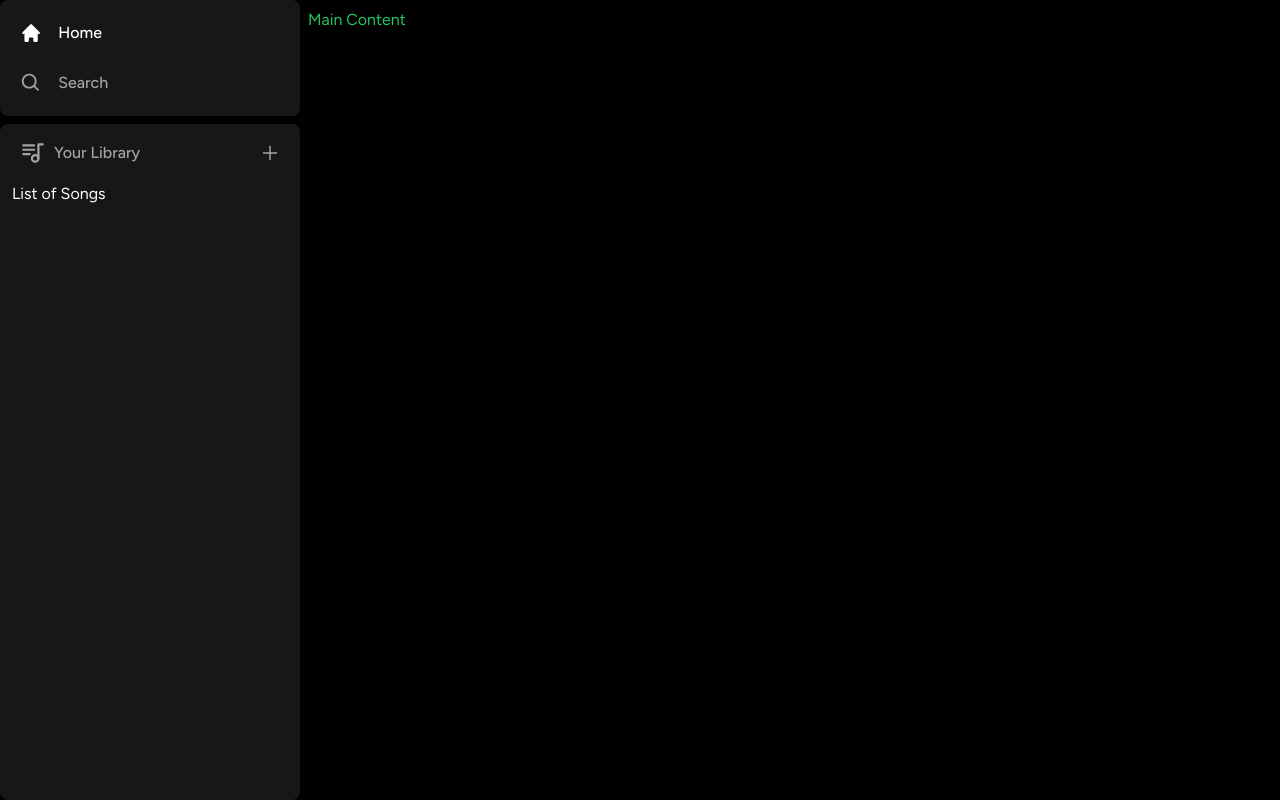
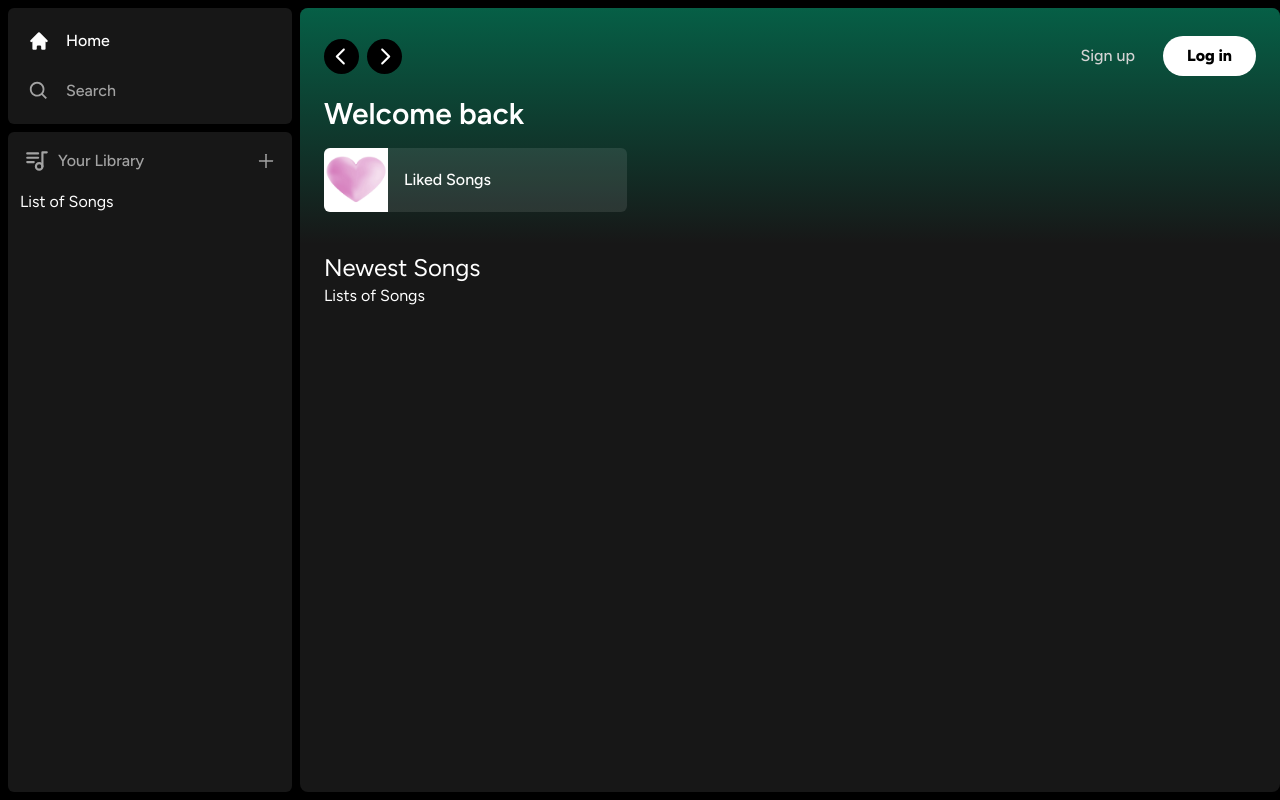
Before and after one commit to allanReyMacasaquit/la-musica, a Next.js app: page / in a window 1280 px wide. Built offline with nearby package versions, Linux system fonts and the light colour scheme.

Commit message:
Complete Layout

```diff
--- a/app/(site)/page.tsx
+++ b/app/(site)/page.tsx
@@ -1,3 +1,27 @@
+import Header from '@/components/Header';
+import ListItem from '@/components/ListItem';
+
 export default function Home() {
-	return <div className='text-green-500 mx-2'>Main Content</div>;
+	return (
+		<div className='bg-neutral-900 rounded-lg h-full w-full overflow-hidden overflow-y-hidden '>
+			<Header>
+				<div className='mb-2'>
+					<h1 className='text-white text-3xl font-semibold'>Welcome back</h1>
+					<div className='grid grid-cols-1 sm:grid-cols-2 xl:grid-cols-3 2xl:grid-cols-4 gap-3 mt-4'>
+						<ListItem
+							image='/images/liked.jpg'
+							name='Liked Songs'
+							href='Liked'
+						/>
+					</div>
+				</div>
+			</Header>
+			<div className='mt-2 mb-2 px-6'>
+				<div className='flex justify-between items-center'>
+					<h1 className='text-2xl text-white font-semi-bold'>Newest Songs</h1>
+				</div>
+				<div>Lists of Songs</div>
+			</div>
+		</div>
+	);
 }
--- a/components/Box.tsx
+++ b/components/Box.tsx
@@ -7,7 +7,7 @@
 function Box({ children, className }: BoxProps) {
 	return (
 		<div
-			className={twMerge(`bg-neutral-900 rounded-lg h-fit w-full`, className)}
+			className={twMerge(`bg-neutral-900 rounded-md h-fit w-full`, className)}
 		>
 			{children}
 		</div>
--- /dev/null
+++ b/components/Button.tsx
@@ -0,0 +1,25 @@
+import { forwardRef } from 'react';
+import { twMerge } from 'tailwind-merge';
+
+interface ButtonProps extends React.ButtonHTMLAttributes<HTMLButtonElement> {}
+
+const Button = forwardRef<HTMLButtonElement, ButtonProps>(
+	({ className, children, disabled, type = 'button', ...props }, ref) => {
+		return (
+			<button
+				type={type}
+				className={twMerge(
+					`w-full rounded-full bg-green-700 border-transparent px-3 py-3 disabled:cursor-not-allowed disabled:opacity-50 font-bold hover:opacity-75 transition`,
+					className
+				)}
+				disabled={disabled}
+				ref={ref}
+				{...props}
+			>
+				{children}
+			</button>
+		);
+	}
+);
+Button.displayName = 'Button';
+export default Button;
--- /dev/null
+++ b/components/Header.tsx
@@ -0,0 +1,80 @@
+'use client';
+
+import { useRouter } from 'next/navigation';
+import { BiSearch } from 'react-icons/bi';
+import { HiHome } from 'react-icons/hi';
+import { RxCaretLeft, RxCaretRight } from 'react-icons/rx';
+import { twMerge } from 'tailwind-merge';
+import Button from './Button';
+
+interface HeaderProps {
+	children: React.ReactNode;
+	className?: string;
+}
+
+function Header({ children, className }: HeaderProps) {
+	const router = useRouter();
+
+	const handleLogout = () => {
+		//Logout Functionality
+	};
+	return (
+		<div
+			className={twMerge(`
+        h-fit bg-gradient-to-b from-emerald-800 p-6
+        `)}
+		>
+			<div className='flex w-full items-center justify-between'>
+				<div className='flex mb-4 items-center gap-x-2'>
+					<div className='hidden md:flex items-center'>
+						<button
+							onClick={() => router.back}
+							className='rounded-full bg-black flex items-center justify-center hover:opacity-75 transition'
+						>
+							<RxCaretLeft className='text-white' size={35} />
+						</button>
+					</div>
+					<div className='hidden md:flex items-center'>
+						<button
+							onClick={() => router.forward}
+							className='rounded-full bg-black flex items-center justify-center hover:opacity-75 transition'
+						>
+							<RxCaretRight className='text-white' size={35} />
+						</button>
+					</div>
+
+					<div className='flex md:hidden gap-2 items-center justify-between'>
+						<button className='rounded-full p-2 bg-white flex items-center justify-center hover:opacity-75 transition'>
+							<HiHome className='text-black size-6' />
+						</button>
+						<button className='rounded-full p-2 bg-white flex items-center justify-center hover:opacity-75 transition'>
+							<BiSearch className='text-black size-6' />
+						</button>
+					</div>
+				</div>
+				<div className='flex mb-4 justify-between items-center gap-x-4'>
+					<>
+						<div>
+							<Button
+								onClick={() => {}}
+								className='bg-transparent text-neutral-300 font-medium'
+							>
+								Sign up
+							</Button>
+						</div>
+						<div>
+							<Button
+								onClick={() => {}}
+								className='bg-white text-black py-2 px-6 font-extrabold'
+							>
+								Log in
+							</Button>
+						</div>
+					</>
+				</div>
+			</div>
+			{children}
+		</div>
+	);
+}
+export default Header;
--- a/components/Library.tsx
+++ b/components/Library.tsx
@@ -7,7 +7,7 @@
 	};
 	return (
 		<div className='flex flex-col'>
-			<div className='flex items-center justify-between px-5 pt-4'>
+			<div className='flex items-center justify-between px-4 pt-4'>
 				<div className='inline-flex items-center gap-x-2'>
 					<TbPlaylist className='text-neutral-400' size={26} />
 					<p className='text-neutral-400 font-medium text-md'>Your Library</p>
--- /dev/null
+++ b/components/ListItem.tsx
@@ -0,0 +1,32 @@
+'use client';
+
+import Image from 'next/image';
+import { useRouter } from 'next/navigation';
+import { FaPlay } from 'react-icons/fa';
+
+interface ListItemProps {
+	image: string;
+	name: string;
+	href: string;
+}
+function ListItem({ image, name, href }: ListItemProps) {
+	const router = useRouter();
+	const onCLick = () => {
+		router.push(href);
+	};
+	return (
+		<button
+			onClick={onCLick}
+			className='relative group flex items-center rounded-md overflow-hidden gap-x-4 bg-neutral-100/10 hover:bg-neutral-100/20 transition pr-4'
+		>
+			<div className='relative min-h-[64px] min-w-[64px]'>
+				<Image className='object-fill' fill src={image} alt='Image' />
+			</div>
+			<p className='font-medium truncate py-5'>{name}</p>
+			<div className='absolute transition opacity-0 rounded-full items-center justify-center bg-green-500 p-4 drop-shadow-md right-5 group-hover:opacity-100 hover:scale-110'>
+				<FaPlay className='text-black' />
+			</div>
+		</button>
+	);
+}
+export default ListItem;
--- a/components/Sidebar.tsx
+++ b/components/Sidebar.tsx
@@ -31,8 +31,8 @@
 		[pathname]
 	);
 	return (
-		<div className='flex h-full'>
-			<div className='hidden md:flex flex-col gap-y-2 bg-black h-full w-[300px] p2'>
+		<div className='flex h-full rounded-lg'>
+			<div className='hidden md:flex flex-col gap-y-2 bg-black h-full w-[300px] p-2'>
 				<Box>
 					<div className='flex flex-col gap-y-4 px-5 py-4'>
 						{routes.map((item) => (
```
Also changed, not shown: public/images/liked.jpg (added), 1 other file (tests, documents, lock files or other folders).
